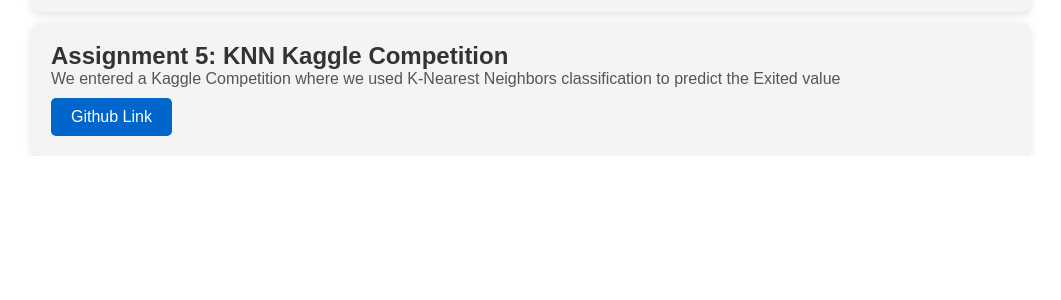
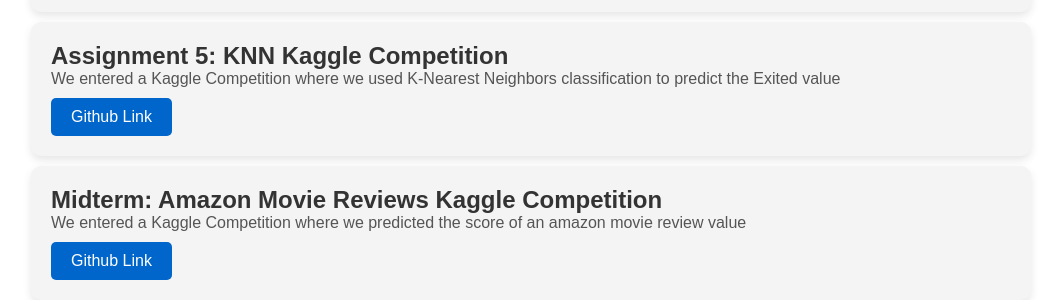
Before and after one commit to alicehan8/alicehan8.github.io, a plain HTML site: page assignments.html in a window 1280 px wide. Shown: the part 1702-2002 px from the top of the page, without its empty margins (109-1170 px from the left). Before the commit the page ends 1858 px from the top, so only its background shows below. Drawn offline with Linux system fonts and the light colour scheme.

Commit message:
adding midterm

```diff
--- a/assignments.html
+++ b/assignments.html
@@ -109,6 +109,16 @@
             Link</button>
         </div>
 
+        <div class="assignment__card"></div>
+        <div class="card">
+          <h2>Midterm: Amazon Movie Reviews Kaggle Competition</h2>
+          <p> We entered a Kaggle Competition where we predicted the score of an amazon movie review
+            value
+          </p>
+          <button onclick="window.open('https://github.com/alicehan8/alicehan-midterm', '_blank')">Github
+            Link</button>
+        </div>
+
       </div>
     </div>
   </div>
```
